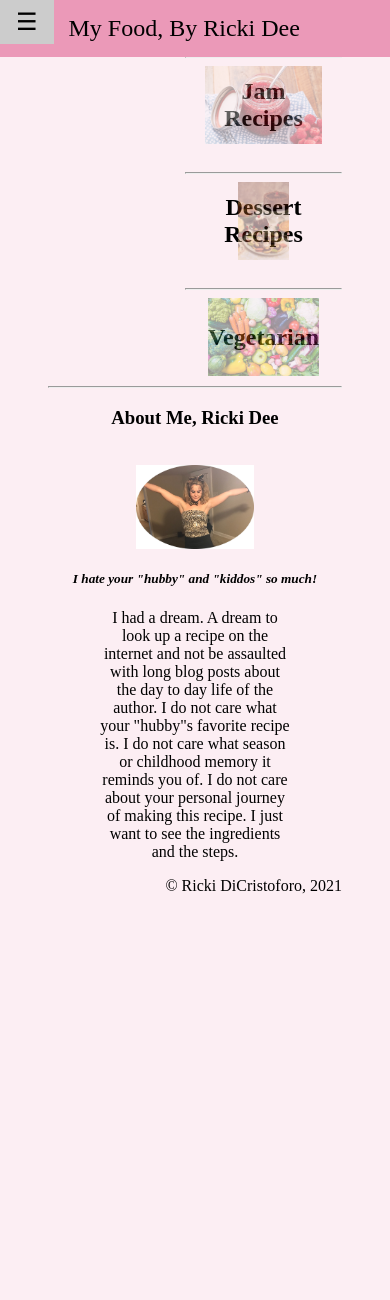
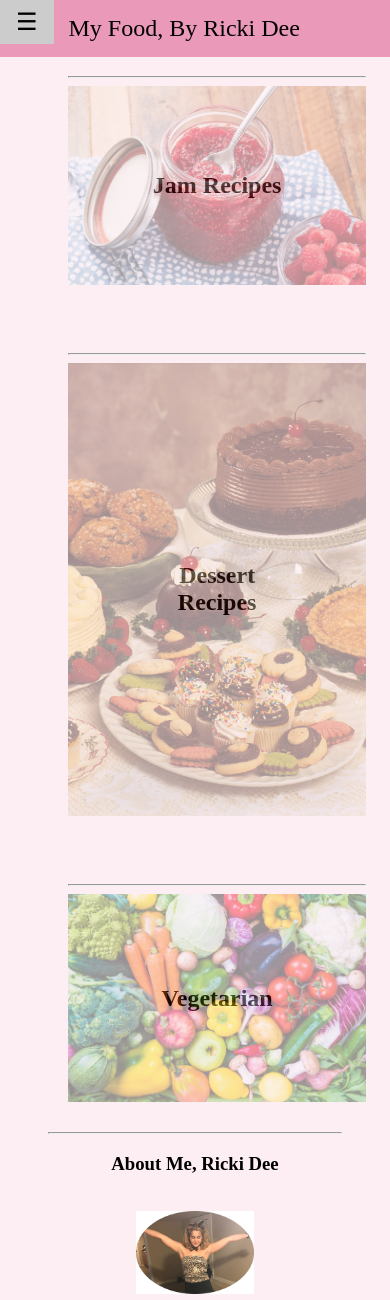
Before and after one commit to rdicrist/cooking-blog-ricki-dee, a PHP site: page / in a window 390 px wide. Shown: the top 1300 px of the page. Before the commit the page ends 894 px from the top, so only its background shows below. Run offline with PHP 8.4, Linux system fonts and the light colour scheme.

Commit message:
index style changes

```diff
--- a/index.php
+++ b/index.php
@@ -19,15 +19,15 @@
 </nav>
 
 
-
-<div class="w3-top">
-    <div class="w3-xlarge header">
+<div class="header-top">
+    <div class="header-top-text header">
         <ul>
             <li style="float:left;"><div class="head-button" onclick="sb_opposite('indexSidebar')">☰</div></li>
             <li style="float:left;padding:15px;">My Food, By Ricki Dee</li>
         </ul>
     </div>
 </div>
+
 
 <div class="index-box ">
 
@@ -61,3 +61,62 @@
     </div>
 
 </div>
+
+
+<style>
+/* .w3-top{
+    position:fixed;
+    width:100%;
+    z-index:1;
+    top:0;
+    left: 0;
+    background-color: #EB99B8;
+}
+
+
+.w3-xlarge{
+    font-size:24px!important
+} */
+
+/* my own header */
+
+/* .header {
+    background-color: #ECBAE4;
+} */
+
+/* .header ul {
+    list-style-type: none;
+    margin: 0;
+    padding: 0;
+}
+
+.header li {
+    display: inline;
+} */
+
+        .header-top {
+            position:fixed;
+            width:100%;
+            z-index:1;
+            top:0;
+            left: 0;
+            background-color: #EB99B8;
+        }
+
+        .header-top-text {
+            font-size:24px!important
+        }
+
+        .header ul {
+            list-style-type: none;
+            margin: 0;
+            padding: 0;
+
+        }
+
+        header li {
+            display: inline;
+        }
+
+
+</style>
--- a/style/css/index-style.css
+++ b/style/css/index-style.css
@@ -58,24 +58,24 @@
     .index-recipe-block {
 
         flex: none;
-        margin: none;
-        width: 50%;
-        height: 75%;
+        margin: 30px;
+        width: 95%;
+        height: 100%;
         object-fit: scale-down;
-        float: right;
+        float: left;
 
     }
 
     .container {
         text-align: center;
-        width: 100%;
+        /* width: 100%; */
 
     }
 
     .container img {
-        flex: 1 1 30%;
-        width:  20vw;
-        height: 20vw;
+        flex: none;
+        width:  95%;
+        height: 95%;
         object-fit:scale-down;
         color: #2E294E;
         opacity: 0.4;
--- a/style/css/style.css
+++ b/style/css/style.css
@@ -57,16 +57,7 @@ img {
     text-align: center;
 }
 
-/* Need to consolidate into generic header div
-Add in the other stuff from ../index.php as well*/
-.w3-top{
-    position:fixed;
-    width:100%;
-    z-index:1;
-    top:0;
-    left: 0;
-    background-color: #EB99B8;
-}
+
 
 .w3-sidebar{
     height:100%;
@@ -86,9 +77,7 @@ Add in the other stuff from ../index.php as well*/
     background-color:#fff!important
 }
 
-.w3-xlarge{
-    font-size:24px!important
-}
+
 
 .w3-padding-16{
     padding-top:16px!important;
@@ -203,21 +192,7 @@ Add in the other stuff from ../index.php as well*/
     background-color:#ccc!important;
 }
 
-/* my own header */
 
-/* .header {
-    background-color: #ECBAE4;
-} */
-
-.header ul {
-    list-style-type: none;
-    margin: 0;
-    padding: 0;
-}
-
-.header li {
-    display: inline;
-}
 
 .head-button{
     float:left;
```
